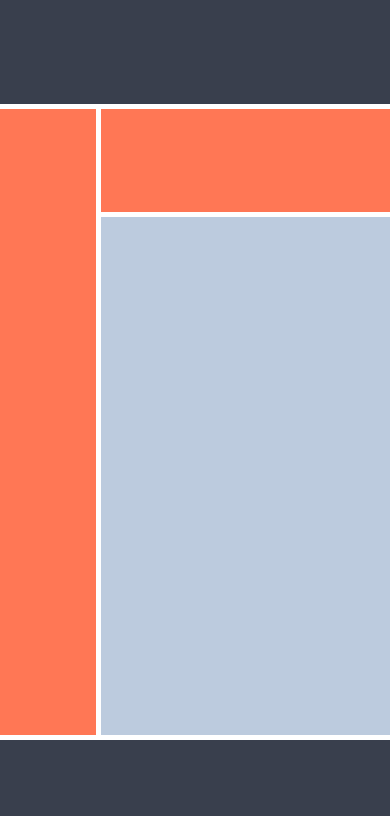
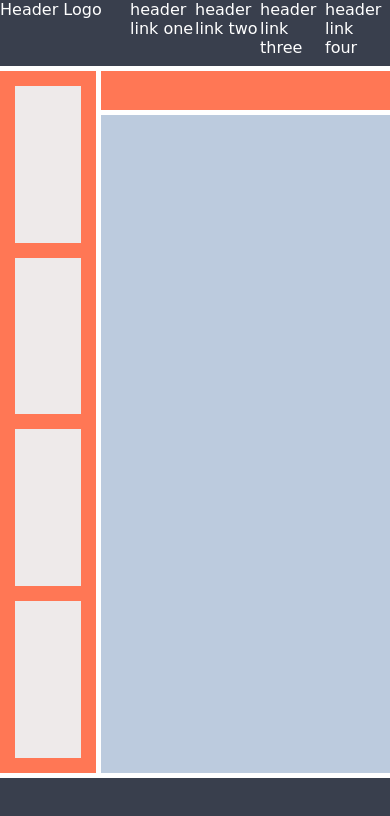
Before and after one commit to BlasioGodi/Advanced-HTML-and-CSS, a plain HTML site: page 03-grid-layout-3/index.html in a window 390 px wide. Drawn offline with Linux system fonts and the light colour scheme; a web font is replaced by a local one.

Commit message:
Responsive design style changed

```diff
--- a/03-grid-layout-3/index.html
+++ b/03-grid-layout-3/index.html
@@ -17,11 +17,18 @@
 
 <body>
   <div class="container">
-    <div class="header"></div>
+    <div class="header">
+      <div>Header Logo</div>
+      <div>header link one</div>
+      <div>header link two</div>
+      <div>header link three</div>
+      <div>header link four</div>
+    </div>
     <div class="sidebar">
-      <div class="sidebar-con">
-
-      </div>
+      <div class="sidebar-con"></div>
+      <div class="sidebar-con"></div>
+      <div class="sidebar-con"></div>
+      <div class="sidebar-con"></div>
     </div>
     <div class="nav">
       <div class="nav-con"></div>
--- a/03-grid-layout-3/style.css
+++ b/03-grid-layout-3/style.css
@@ -21,7 +21,7 @@ body {
 .container {
   display: grid;
   grid-template-columns: 1fr 3fr;
-  grid-template-rows: repeat(2, 1fr) 5fr 1fr;
+  grid-template-rows: 0.5fr 0.3fr 5fr 0.5fr;
   gap: 5px;
   height: 100vh;
   width: 100vw;
@@ -29,15 +29,25 @@ body {
 
 .header {
   grid-column: 1 / 3;
+  display: grid;
+  grid-template-columns: 2fr 1fr 1fr 1fr 1fr;
   background-color: var(--header-bg-color);
+  font-family: var(--header-text);
+  color: white;
 }
 
 .sidebar {
   grid-row: 2 / 4;
+  display: grid;
+  grid-template-rows: 1fr 1fr 1fr 1fr;
   background-color: var(--sidebar-bg-color);
+  gap: 15px;
+  padding: 15px;
+  margin: 0%;
 }
 
 .sidebar-con {
+  background-color: rgb(238, 234, 234);
 }
 
 .nav {
```
